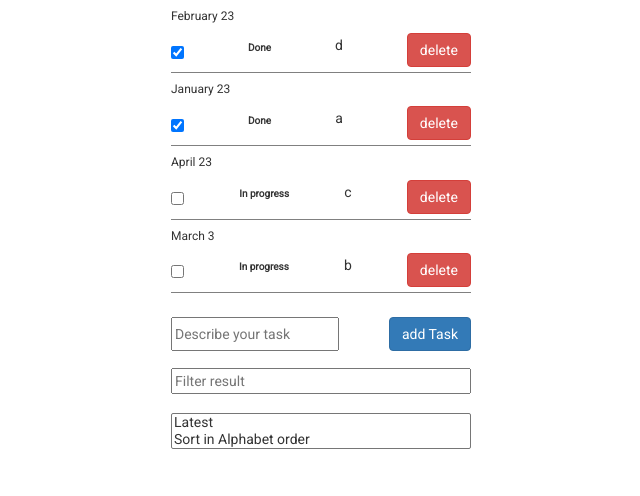
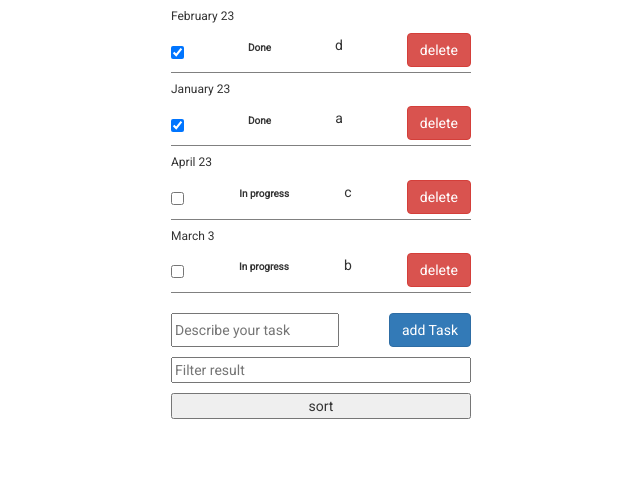
Before and after one commit to VladMorozDM/Andersen-Tasks, a plain HTML site: page index.html in a window 1280 px wide. Shown: the whole page, without its empty margins (319-959 px from the left). Drawn offline with nearby package versions, Linux system fonts and the light colour scheme.

Commit message:
Some more styles

```diff
--- a/index.html
+++ b/index.html
@@ -19,10 +19,14 @@
             </div>
             <div>
                 <input type="text" oninput="UsefulMethods.filterByText()" name="filterSample" placeholder="Filter result">
-                <select name="typeOfSorting" onchange="UsefulMethods.changeSorting()" size="2">
-                    <option value="byTime" >Latest</option>
-                    <option value="byText" >Sort in Alphabet order</option>
-                </select>
+                <div class="select">
+                    <input type="button" value="sort">
+                    <select name="typeOfSorting" value="byTime" onchange="UsefulMethods.changeSorting()" size="2">
+                        <option value="byTime" >Latest</option>
+                        <option value="byText" >Sort in Alphabet order</option>
+                    </select>
+                </div>
+
             </div>
         </form>
     </div>
--- a/main.css
+++ b/main.css
@@ -25,7 +25,18 @@ form{
 label {
     font-size: 1rem;
 }
+.select{
+    position: relative;
+}
+.select select{
+    position: relative;
 
+    display: none;
+}
+.select:hover select{
+    top: 5%;
+    display: block;
+}
 .addItem{
     width: 300px;
     height: 150px;
@@ -35,11 +46,12 @@ label {
     justify-content: space-around;
 }
 .addItem div:nth-child(2n){
+    margin-top: 10px;
     width: 300px;
-    height: 100px;
+    min-height: 100px;
     display: flex;
     flex-direction: column;
-    justify-content: space-around;
+    justify-content: flex-start;
 }
 .addItem div:first-child{
     width: 300px;
```
Also changed, not shown: index.js (line endings or trailing spaces).
